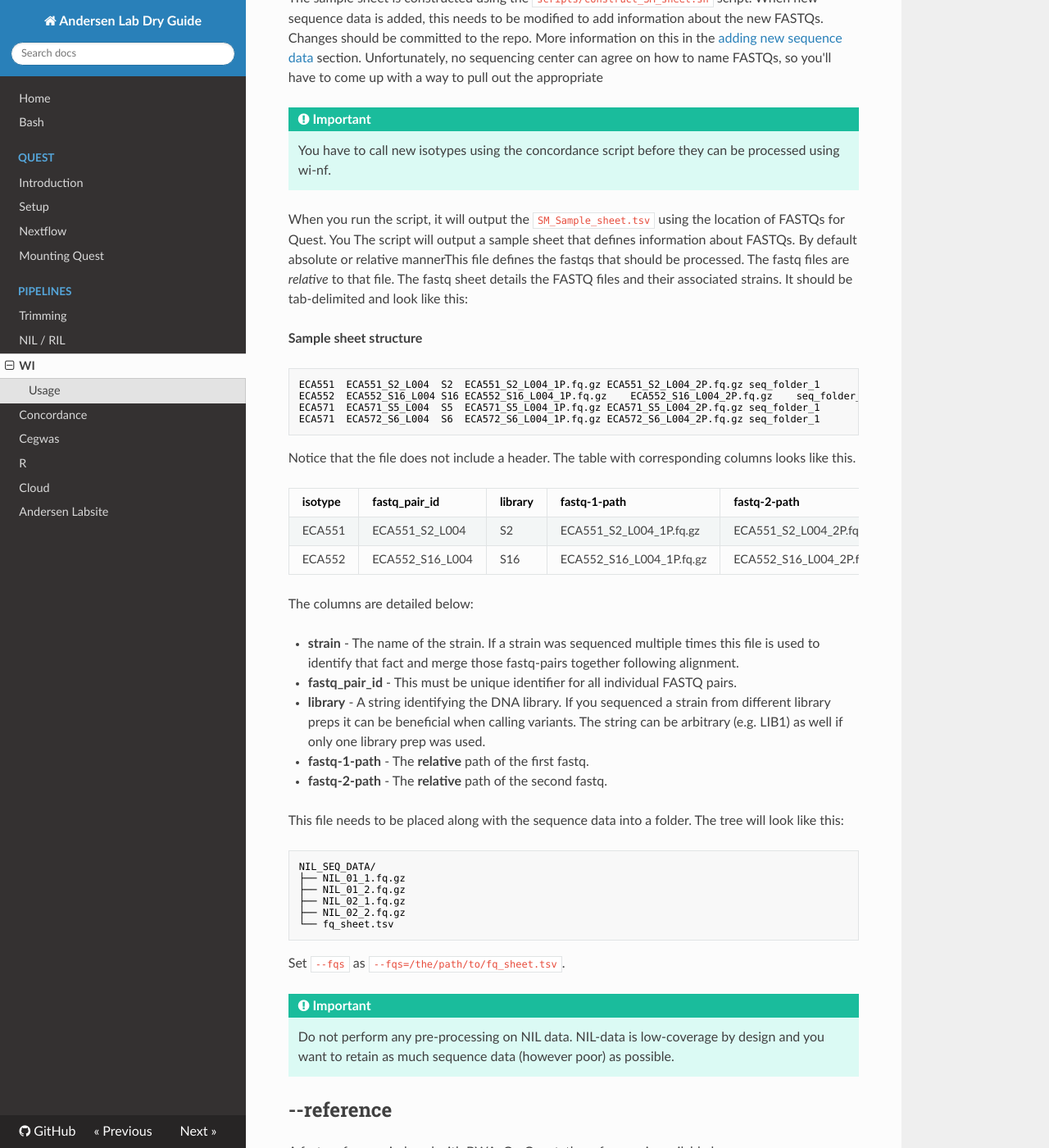
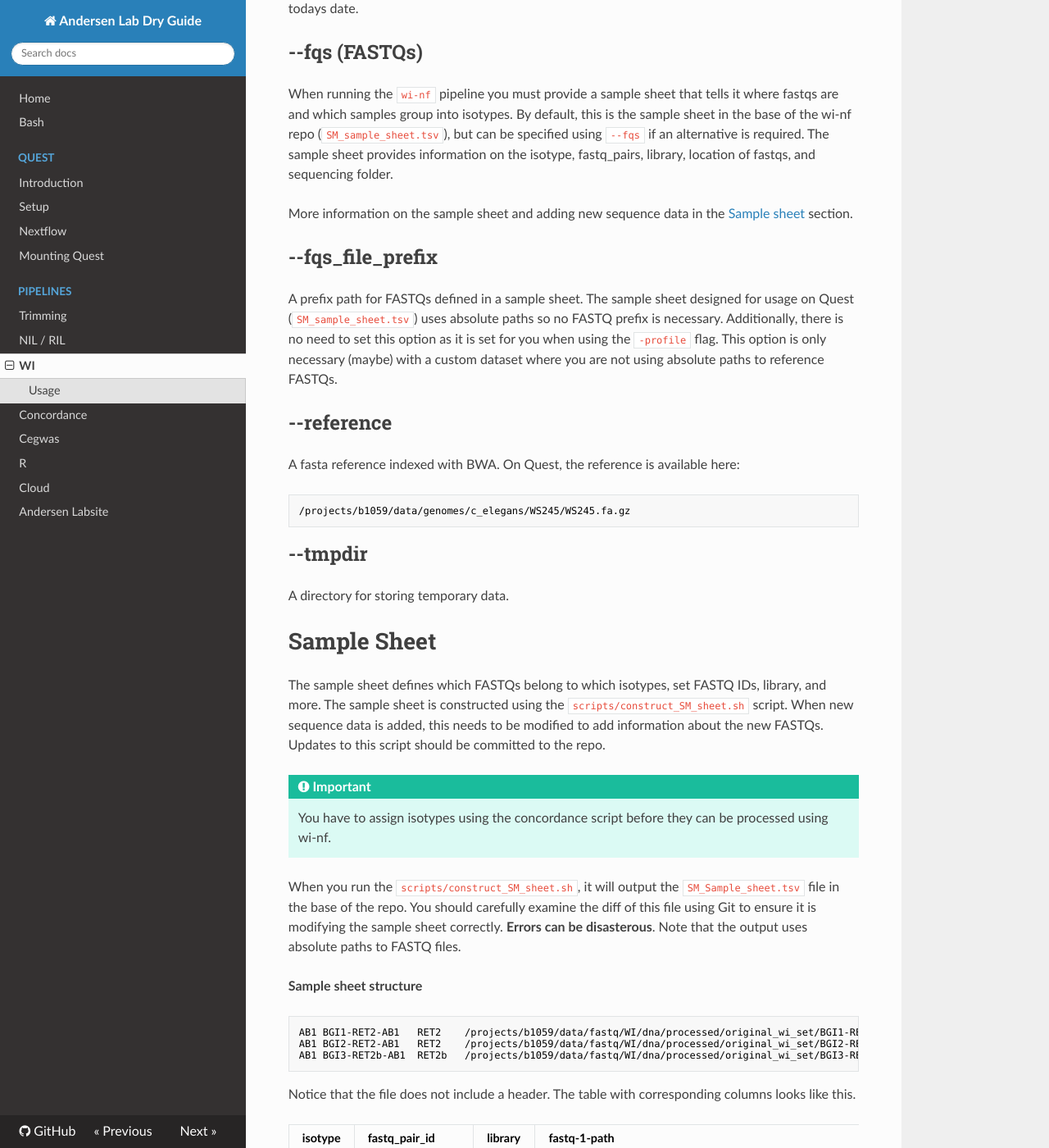
Before and after one commit to AndersenLab/dry-guide, an MkDocs documentation site: the page built from docs/pipeline-wi.md, in a window 1280 px wide and 1400 px high, scrolled down 3369 px. Shown: the whole window at 82% size. Built offline with MkDocs 1.6.1, drawn with Linux system fonts in a browser that asks for light colours; nearby versions of some CDN libraries; old or Windows-style settings are respelled for this version of MkDocs; some of the changed text lies outside the part shown.

Commit message:
Cleanup wild isolate pipeline

````diff
--- a/docs/pipeline-wi.md
+++ b/docs/pipeline-wi.md
@@ -42,52 +42,62 @@
 
 ## Docker File
 
-[andersenlab/wi-nf](https://hub.docker.com/r/andersenlab/wi-nf/) is the docker file for the wi-nf pipeline. It can be converted to a singularity image for use later.
+[andersenlab/wi-nf](https://hub.docker.com/r/andersenlab/wi-nf/) is the docker image used within the wi-nf pipeline. If Quest ever supports singularity, it can be converted to a singularity image and used with Nextflow.
 
 ## pyenv environments
 
-The pipeline uses multiple python environments due to clashing dependencies. The two environments are:
+The pipeline uses two python environments due to clashing dependencies. The two environments are:
 
 * `vcf-kit` - A python 2.7.14 environment with vcf-kit and cyvcf installed.
 * `multiqc` - A python 3.6.0 environment with multiqc installed.
 
- If you are not using the docker container you must install these virtual environments using the following script:
+ If you are not using the docker container you must install these virtual environments by running the `setup_pyenv.sh` script:
 
 ```
 bash setup_pyenv.sh
 ```
 
-In order to set a python environment within a nextflow process use the following:
+If you require one of these environments for a process within the pipeline, add the following as the first line of your script:
 
 ```
 source init_pyenv.sh && pyenv activate <environment name>
 ```
 
-## Running the pipeline on Quest
+## Profiles and Running the Pipeline
 
-__Typical usage:__
-
-```
-nextflow run main.nf -profile quest -resume -with-report report.html
-```
-
-### Teset profiles
-
-The `nextflow.config` file included with this pipeline contains three testing profiles.
+The `nextflow.config` file included with this pipeline contains three profiles. These set up the environment for testing local development, testing on Quest, and running the pipeline on Quest.
 
 * `local` - Used for local development. Uses the docker container.
 * `quest_debug` - Runs a small subset of available test data. Should complete within a couple of hours. For testing/diagnosing issues on Quest.
 * `quest` - Runs the entire dataset.
 
-## --debug
+### Running the pipeline locally
 
-The pipeline comes pre-packed with fastq's and a VCF that can be used to debug. You can use the following command to debug:
+When running locally, the pipeline will run using the `andersenlab/wi-nf` docker image. You must have docker installed.
 
 ```
-nextflow run main.nf --debug --reference=<path to reference> -with-docker andersenlab/wi-nf
+nextflow run main.nf -profile local -resume
 ```
 
-Note the use of the `-with-docker` flag.
+### Debugging the pipeline on Quest
+
+When running on Quest, you should first run the quest debug profile. The Quest debug profile will use a test dataset and sample sheet which runs much faster and will encounter errors much sooner should they need to be fixed. If the debug dataset runs to completion it is likely that the full dataset will as well.
+
+```
+nextflow run main.nf -profile quest_debug -resume
+```
+
+### Running the pipeline on Quest
+
+The pipeline can be run on Quest using the following command:
+
+```
+nextflow run main.nf -profile quest -resume
+```
+
+# Configuration
+
+Most configuration is handled using the `-profile` flag and `nextflow.config`; If you want to fine tune things you can use the options below.
 
 ## --cores
 
@@ -99,59 +109,13 @@
 
 ## --fqs (FASTQs)
 
-When running the __wi-nf__ pipeline you must provide a sample sheet that tells it where fastqs are and which samples group into isotypes. By default, this is the sample sheet in the base of the wi-nf repo (`SM_sample_sheet.tsv`), but can be specified using `--fqs` if an alternative is required. The sample sheet provides information on the isotype, fastq_pairs, library, location of fastqs, and sequencing folder.
+When running the `wi-nf` pipeline you must provide a sample sheet that tells it where fastqs are and which samples group into isotypes. By default, this is the sample sheet in the base of the wi-nf repo (`SM_sample_sheet.tsv`), but can be specified using `--fqs` if an alternative is required. The sample sheet provides information on the isotype, fastq_pairs, library, location of fastqs, and sequencing folder.
 
-More information on the sample sheet and adding new sequence data in the [adding new sequence data](adding new sequence data) section.
+More information on the sample sheet and adding new sequence data in the [Sample sheet](#sample_sheet) section.
 
 ## --fqs_file_prefix
-----
 
-The sample sheet is constructed using the `scripts/construct_SM_sheet.sh` script. When new sequence data is added, this needs to be modified to add information about the new FASTQs. Changes should be committed to the repo. More information on this in the [adding new sequence data](adding new sequence data) section. Unfortunately, no sequencing center can agree on how to name FASTQs, so you'll have to come up with a way to pull out the appropriate
-
-!!! Important
-    You have to call new isotypes using the concordance script before they can be processed using wi-nf.
-
-When you run the script, it will output the `SM_Sample_sheet.tsv` using the location of FASTQs for Quest. You The script will output a sample sheet that defines information about FASTQs. By default absolute or relative mannerThis file defines the fastqs that should be processed. The fastq files are *relative* to that file. The fastq sheet details the FASTQ files and their associated strains. It should be tab-delimited and look like this:
-
-__Sample sheet structure__
-
-```
-ECA551  ECA551_S2_L004  S2  ECA551_S2_L004_1P.fq.gz ECA551_S2_L004_2P.fq.gz seq_folder_1
-ECA552  ECA552_S16_L004 S16 ECA552_S16_L004_1P.fq.gz    ECA552_S16_L004_2P.fq.gz    seq_folder_1
-ECA571  ECA571_S5_L004  S5  ECA571_S5_L004_1P.fq.gz ECA571_S5_L004_2P.fq.gz seq_folder_1
-ECA571  ECA572_S6_L004  S6  ECA572_S6_L004_1P.fq.gz ECA572_S6_L004_2P.fq.gz seq_folder_1
-```
-
-Notice that the file does not include a header. The table with corresponding columns looks like this.
-
-| isotype   | fastq_pair_id   | library   | fastq-1-path   | fastq-2-path   | sequencing_folder |
-|:-------|:----------------|:----|:-------------------------|:-------------------------|:-------------|
-| ECA551 | ECA551_S2_L004  | S2  | ECA551_S2_L004_1P.fq.gz  | ECA551_S2_L004_2P.fq.gz  | seq_folder_1 |
-| ECA552 | ECA552_S16_L004 | S16 | ECA552_S16_L004_1P.fq.gz | ECA552_S16_L004_2P.fq.gz | seq_folder_1 |
-
-The columns are detailed below:
-
-* __strain__ - The name of the strain. If a strain was sequenced multiple times this file is used to identify that fact and merge those fastq-pairs together following alignment.
-* __fastq_pair_id__ - This must be unique identifier for all individual FASTQ pairs.
-* __library__ - A string identifying the DNA library. If you sequenced a strain from different library preps it can be beneficial when calling variants. The string can be arbitrary (e.g. LIB1) as well if only one library prep was used.
-* __fastq-1-path__ - The __relative__ path of the first fastq.
-* __fastq-2-path__ - The __relative__ path of the second fastq.
-
-This file needs to be placed along with the sequence data into a folder. The tree will look like this:
-
-```
-NIL_SEQ_DATA/
-├── NIL_01_1.fq.gz
-├── NIL_01_2.fq.gz
-├── NIL_02_1.fq.gz
-├── NIL_02_2.fq.gz
-└── fq_sheet.tsv
-```
-
-Set `--fqs` as `--fqs=/the/path/to/fq_sheet.tsv`.
-
-!!! Important
-    Do not perform any pre-processing on NIL data. NIL-data is low-coverage by design and you want to retain as much sequence data (however poor) as possible.
+A prefix path for FASTQs defined in a sample sheet. The sample sheet designed for usage on Quest (`SM_sample_sheet.tsv`) uses absolute paths so no FASTQ prefix is necessary. Additionally, there is no need to set this option as it is set for you when using the `-profile` flag. This option is only necessary (maybe) with a custom dataset where you are not using absolute paths to reference FASTQs.
 
 ## --reference
 
@@ -165,9 +129,38 @@
 
 A directory for storing temporary data.
 
-# Adding new sequence data
+# Sample Sheet
 
+The sample sheet defines which FASTQs belong to which isotypes, set FASTQ IDs, library, and more. The sample sheet is constructed using the `scripts/construct_SM_sheet.sh` script. When new sequence data is added, this needs to be modified to add information about the new FASTQs. Updates to this script should be committed to the repo.
 
+!!! Important
+    You have to assign isotypes using the concordance script before they can be processed using wi-nf.
+
+When you run the `scripts/construct_SM_sheet.sh`, it will output the `SM_Sample_sheet.tsv` file in the base of the repo. You should carefully examine the diff of this file using Git to ensure it is modifying the sample sheet correctly. __Errors can be disasterous__. Note that the output uses absolute paths to FASTQ files.
+
+__Sample sheet structure__
+
+```
+AB1 BGI1-RET2-AB1   RET2    /projects/b1059/data/fastq/WI/dna/processed/original_wi_set/BGI1-RET2-AB1-trim-1P.fq.gz /projects/b1059/data/fastq/WI/dna/processed/original_wi_set/BGI1-RET2-AB1-trim-2P.fq.gz original_wi_set
+AB1 BGI2-RET2-AB1   RET2    /projects/b1059/data/fastq/WI/dna/processed/original_wi_set/BGI2-RET2-AB1-trim-1P.fq.gz /projects/b1059/data/fastq/WI/dna/processed/original_wi_set/BGI2-RET2-AB1-trim-2P.fq.gz original_wi_set
+AB1 BGI3-RET2b-AB1  RET2b   /projects/b1059/data/fastq/WI/dna/processed/original_wi_set/BGI3-RET2b-AB1-trim-1P.fq.gz    /projects/b1059/data/fastq/WI/dna/processed/original_wi_set/BGI3-RET2b-AB1-trim-2P.fq.gz    original_wi_set
+```
+
+Notice that the file does not include a header. The table with corresponding columns looks like this.
+
+| isotype   | fastq_pair_id   | library   | fastq-1-path   | fastq-2-path   | sequencing_folder |
+|:----|:---------------|:------|:-----------------------------------------------------------------------------------------|:-----------------------------------------------------------------------------------------|:----------------|
+| AB1 | BGI1-RET2-AB1  | RET2  | /projects/b1059/data/fastq/WI/dna/processed/original_wi_set/BGI1-RET2-AB1-trim-1P.fq.gz  | /projects/b1059/data/fastq/WI/dna/processed/original_wi_set/BGI1-RET2-AB1-trim-2P.fq.gz  | original_wi_set |
+| AB1 | BGI2-RET2-AB1  | RET2  | /projects/b1059/data/fastq/WI/dna/processed/original_wi_set/BGI2-RET2-AB1-trim-1P.fq.gz  | /projects/b1059/data/fastq/WI/dna/processed/original_wi_set/BGI2-RET2-AB1-trim-2P.fq.gz  | original_wi_set |
+| AB1 | BGI3-RET2b-AB1 | RET2b | /projects/b1059/data/fastq/WI/dna/processed/original_wi_set/BGI3-RET2b-AB1-trim-1P.fq.gz | /projects/b1059/data/fastq/WI/dna/processed/original_wi_set/BGI3-RET2b-AB1-trim-2P.fq.gz | original_wi_set |
+
+The columns are detailed below:
+
+* __isotype__ - The name of the isotype. It is used to group FASTQ-pairs into BAMs which are treated as individuals.
+* __fastq_pair_id__ - This must be unique identifier for all individual FASTQ pairs. There is (unfortunately) no standard for this.
+* __library__ - A name identifying the DNA library. If the FASTQ-pairs for a strain were sequenced using different library preps they should be assigned different library names. Likewise, if they were the same DNA library they should have the same library name. Keep in mind that within an isotype the library names for each strain must be independent.
+* __fastq-1-path__ - The __absolute__ path of the first fastq.
+* __fastq-2-path__ - The __absolute__ path of the second fastq.
 
 # Output
 
````
